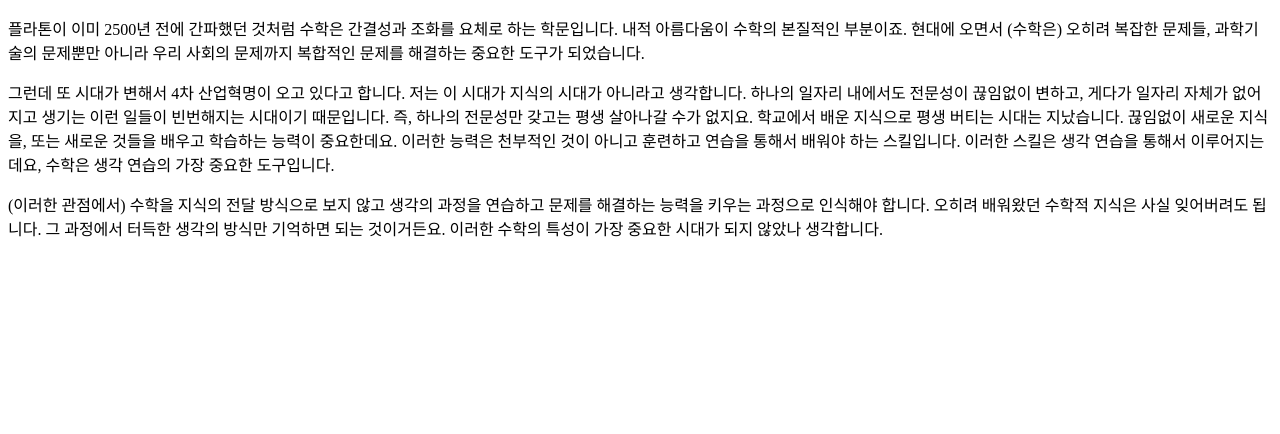
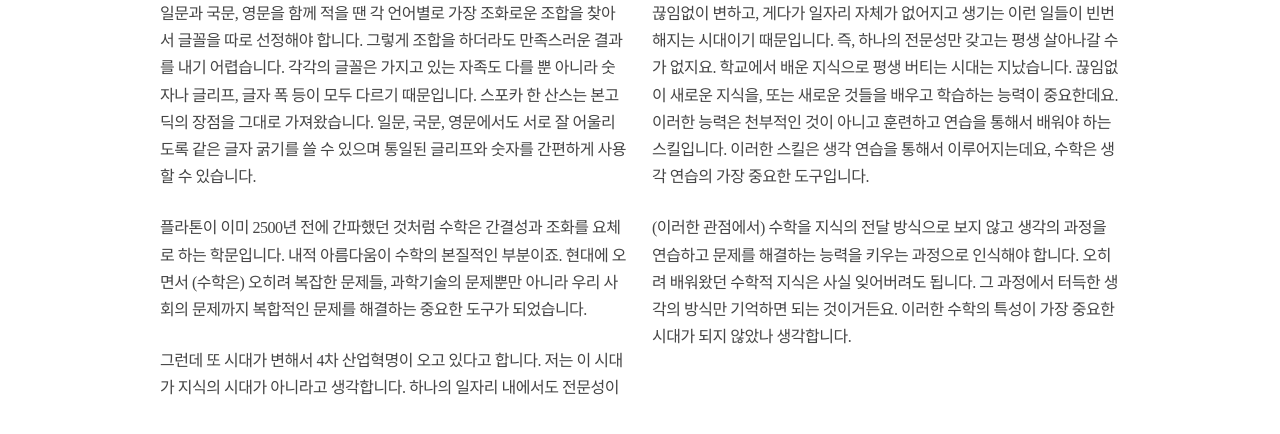
Before and after one commit to ryugaeun/ryugaeun.github.io, a plain HTML site: page projects/paragraph.html in a window 1280 px wide. Drawn offline with Linux system fonts and the light colour scheme; a web font is replaced by a local one.

Commit message:
단락 디자인

```diff
--- a/projects/css/style.css
+++ b/projects/css/style.css
@@ -1,3 +1,21 @@
 body {
-	background: url("../images/leading-24px.png");
+	width: 960px;
+	margin: 0 auto;
+	/*background: url("../images/leading-24px.png");*/
+	font-family: "Spoqa Han Sans";
+	line-height: 1.7;
+	letter-spacing: -0.03em;
 }
+
+div {
+	column-count: 2;
+	column-gap: 24px;
+}
+
+
+p {
+	margin-top: 0;
+	margin-bottom: 1.5em;
+	color: #454545;
+
+}
--- a/projects/typography-for-web-design.html
+++ b/projects/paragraph.html
@@ -3,15 +3,17 @@
 <head>
 	<meta charset="UTF-8">
 	<title>웹 디자인을 위한 타이프그래피</title>
+	<link href="http://spoqa.github.io/spoqa-han-sans/css/SpoqaHanSans-kr.css" rel='stylesheet'>
 	<link rel="stylesheet" href="css/style.css">
 </head>
 <body>
 
-
+<div>
+<p>일문과 국문, 영문을 함께 적을 땐 각 언어별로 가장 조화로운 조합을 찾아서 글꼴을 따로 선정해야 합니다. 그렇게 조합을 하더라도 만족스러운 결과를 내기 어렵습니다. 각각의 글꼴은 가지고 있는 자족도 다를 뿐 아니라 숫자나 글리프, 글자 폭 등이 모두 다르기 때문입니다. 스포카 한 산스는 본고딕의 장점을 그대로 가져왔습니다. 일문, 국문, 영문에서도 서로 잘 어울리도록 같은 글자 굵기를 쓸 수 있으며 통일된 글리프와 숫자를 간편하게 사용할 수 있습니다.</p>
 <p>플라톤이 이미 2500년 전에 간파했던 것처럼 수학은 간결성과 조화를 요체로 하는 학문입니다. 내적 아름다움이 수학의 본질적인 부분이죠. 현대에 오면서 (수학은) 오히려 복잡한 문제들, 과학기술의 문제뿐만 아니라 우리 사회의 문제까지 복합적인 문제를 해결하는 중요한 도구가 되었습니다.</p>
 <p>그런데 또 시대가 변해서 4차 산업혁명이 오고 있다고 합니다. 저는 이 시대가 지식의 시대가 아니라고 생각합니다. 하나의 일자리 내에서도 전문성이 끊임없이 변하고, 게다가 일자리 자체가 없어지고 생기는 이런 일들이 빈번해지는 시대이기 때문입니다. 즉, 하나의 전문성만 갖고는 평생 살아나갈 수가 없지요. 학교에서 배운 지식으로 평생 버티는 시대는 지났습니다. 끊임없이 새로운 지식을, 또는 새로운 것들을 배우고 학습하는 능력이 중요한데요. 이러한 능력은 천부적인 것이 아니고 훈련하고 연습을 통해서 배워야 하는 스킬입니다. 이러한 스킬은 생각 연습을 통해서 이루어지는데요, 수학은 생각 연습의 가장 중요한 도구입니다.</p>
 <p>(이러한 관점에서) 수학을 지식의 전달 방식으로 보지 않고 생각의 과정을 연습하고 문제를 해결하는 능력을 키우는 과정으로 인식해야 합니다. 오히려 배워왔던 수학적 지식은 사실 잊어버려도 됩니다. 그 과정에서 터득한 생각의 방식만 기억하면 되는 것이거든요. 이러한 수학의 특성이 가장 중요한 시대가 되지 않았나 생각합니다.</p>
-
+</div>
 
 </body>
 </html>
```
Also changed, not shown: projects/images/leading-24px.png (renamed from images/leading-24px.png).
